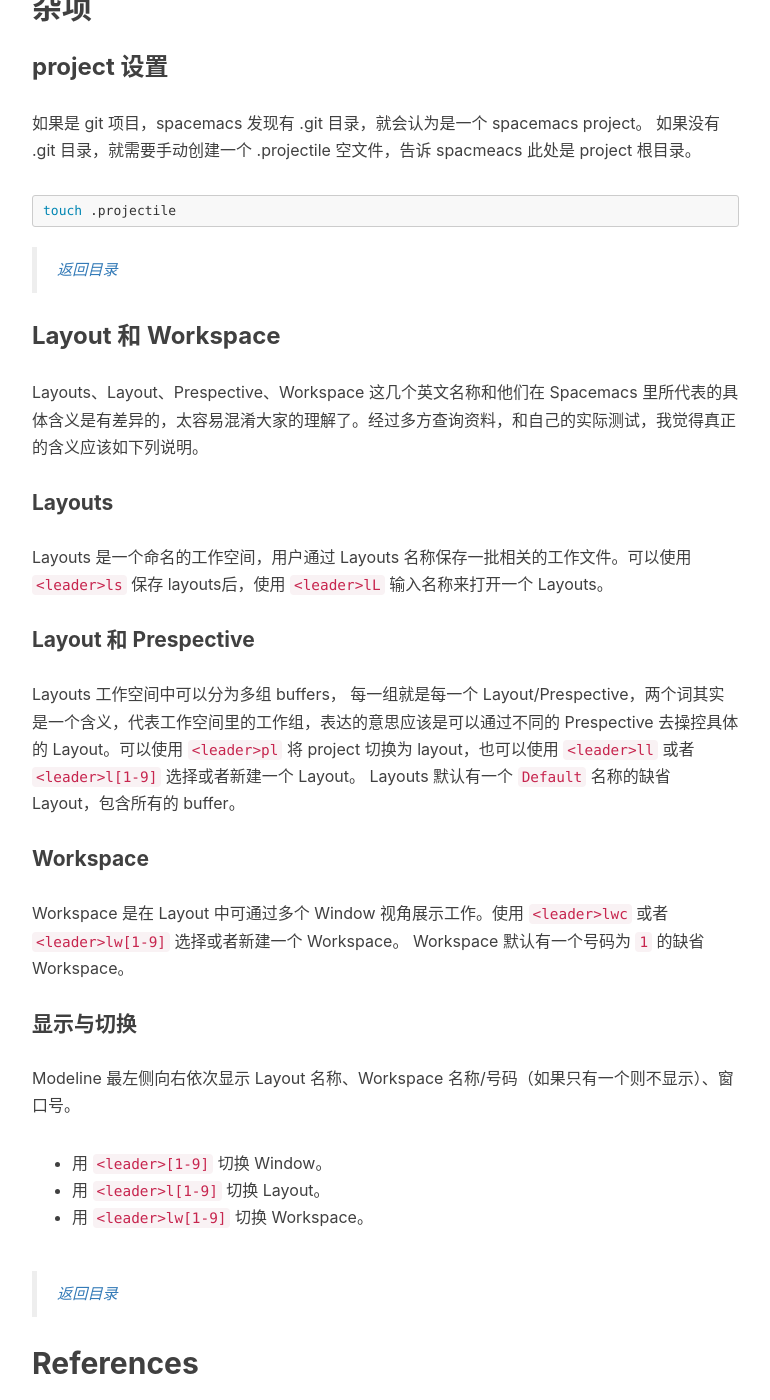
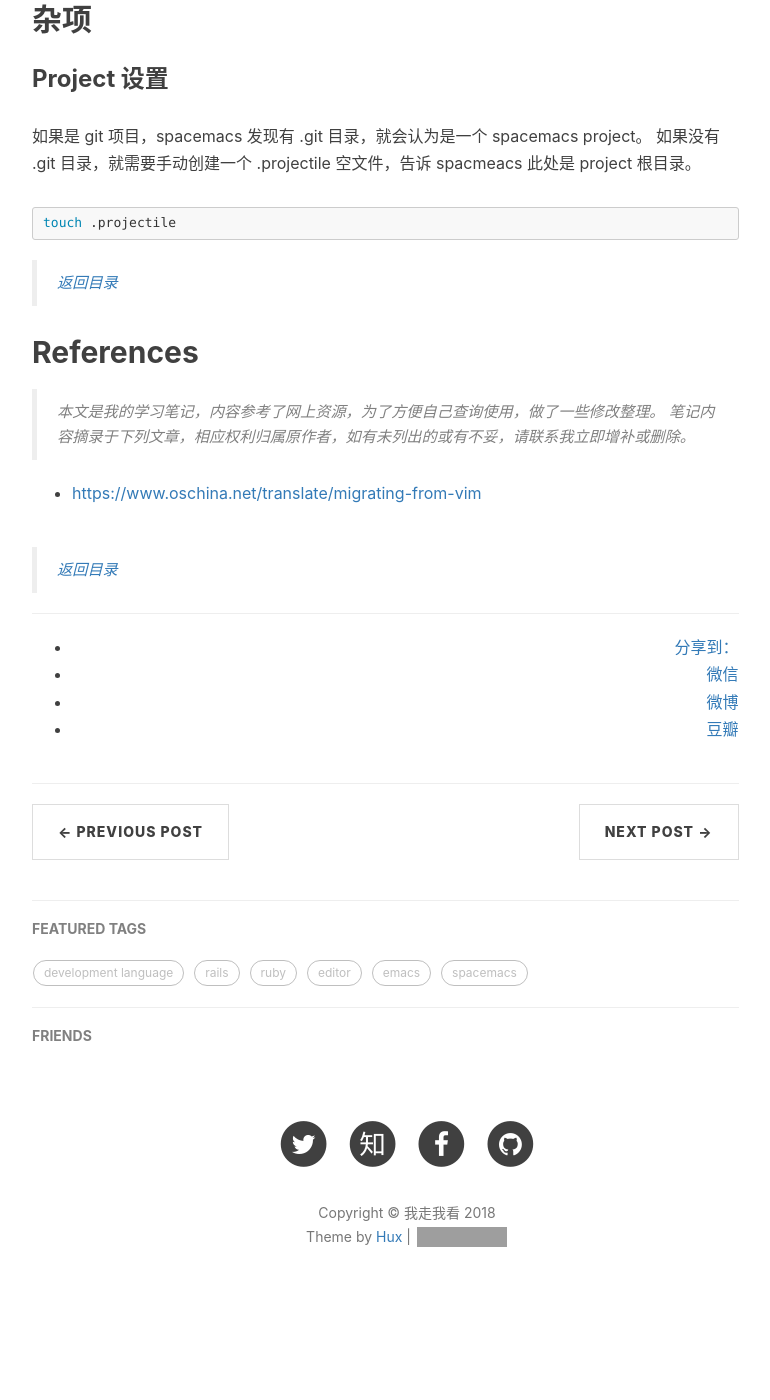
Before and after one commit to xuanfour/xuanfour.github.io, a Jekyll site: the page built from _posts/editor/2018-07-14-spacemacs.md, in a window 1280 px wide and 1400 px high, scrolled down 13575 px. Shown: the whole window, without its empty margins (233-1003 px from the left). Built offline with Jekyll 4.4.1, drawn with Linux system fonts in a browser that asks for light colours; nearby versions of some CDN libraries; comment, search, counter and statistics services are not loaded; after the commit the page ends 14916 px from its top, so only the background shows below that; some of the changed text lies outside the part shown; grey boxes are pictures that could not be loaded.

Commit message:
spacemacs workspace

````diff
--- a/_posts/editor/2018-07-14-spacemacs.md
+++ b/_posts/editor/2018-07-14-spacemacs.md
@@ -52,8 +52,7 @@
     * [会话](#会话)
     * [使用 visual lines 导航](#使用-visual-lines-导航)
 * [杂项](#杂项)
-  * [project 设置](#project-设置)
-  * [Layout 和 Workspace](#layout-和-workspace)
+  * [Project 设置](#project-设置)
 * [References](#references)
 
 ## 快捷键
@@ -451,7 +451,7 @@
 
 ## 杂项
 
-### project 设置
+### Project 设置
 
 如果是 git 项目，spacemacs 发现有 .git 目录，就会认为是一个 spacemacs project。
 如果没有 .git 目录，就需要手动创建一个 .projectile 空文件，告诉 spacmeacs 此处是 project 根目录。
@@ -459,34 +459,6 @@
 ```bash
 touch .projectile
 ```
-
-> [返回目录](#目录)
-
-### Layout 和 Workspace
-
-Layouts、Layout、Prespective、Workspace 这几个英文名称和他们在 Spacemacs 里所代表的具体含义是有差异的，太容易混淆大家的理解了。经过多方查询资料，和自己的实际测试，我觉得真正的含义应该如下列说明。
-
-#### Layouts
-
-Layouts 是一个命名的工作空间，用户通过 Layouts 名称保存一批相关的工作文件。可以使用 `<leader>ls` 保存 layouts后，使用 `<leader>lL` 输入名称来打开一个 Layouts。
-
-#### Layout 和 Prespective
-
-Layouts 工作空间中可以分为多组 buffers， 每一组就是每一个 Layout/Prespective，两个词其实是一个含义，代表工作空间里的工作组，表达的意思应该是可以通过不同的 Prespective 去操控具体的 Layout。可以使用 `<leader>pl` 将 project 切换为 layout，也可以使用 `<leader>ll` 或者 `<leader>l[1-9]` 选择或者新建一个 Layout。
-Layouts 默认有一个 `Default` 名称的缺省 Layout，包含所有的 buffer。
-
-#### Workspace
-
-Workspace 是在 Layout 中可通过多个 Window 视角展示工作。使用 `<leader>lwc` 或者 `<leader>lw[1-9]` 选择或者新建一个 Workspace。
-Workspace 默认有一个号码为 `1` 的缺省 Workspace。
-
-#### 显示与切换
-
-Modeline 最左侧向右依次显示 Layout 名称、Workspace 名称/号码（如果只有一个则不显示）、窗口号。
-
-* 用 `<leader>[1-9]` 切换 Window。
-* 用 `<leader>l[1-9]` 切换 Layout。
-* 用 `<leader>lw[1-9]` 切换 Workspace。
 
 > [返回目录](#目录)
 
````
Also changed, not shown: other parts of _posts/editor/2018-07-14-spacemacs.md (+1 -0 lines), _posts/editor/2018-08-11-spacemacs-workspace.md (added, +47 -0 lines).
